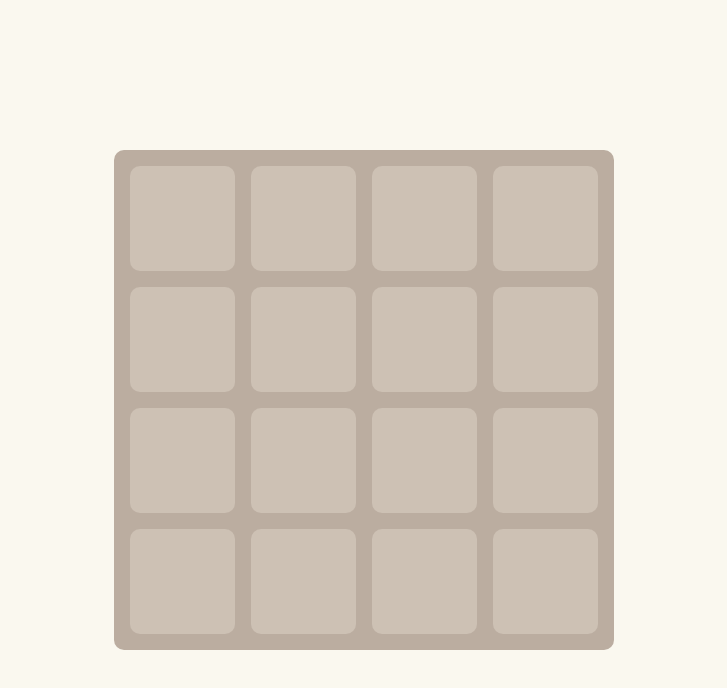
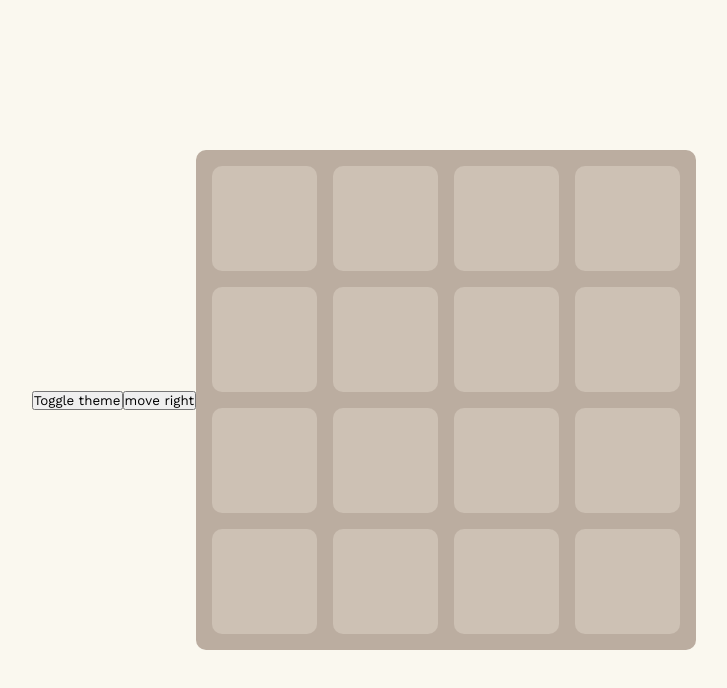
Before and after one commit to novacooo/2048-game, a React (Create React App) app: page / in a window 1280 px wide. Shown: the top 688 px of the page, without its empty margins (276-1003 px from the left). Built offline with nearby package versions, Linux system fonts and the light colour scheme.

Commit message:
Added moveRight function and some refactor for setTile function

```diff
--- a/src/components/atoms/Tile.tsx
+++ b/src/components/atoms/Tile.tsx
@@ -38,6 +38,8 @@ const Tile = ({ value }: TileProps) => {
         }
         setBgColor(tileColors.at(-1) as string);
       }
+    } else {
+      setBgColor(tileColors[0]);
     }
 
     if (value > 4) setTextColor(textTileLight);
--- a/src/components/organisms/Board.tsx
+++ b/src/components/organisms/Board.tsx
@@ -16,7 +16,7 @@ const Wrapper = styled.div`
 `;
 
 const Board = () => {
-  const { board, setTile } = useBoardContext() || {};
+  const { board, setTile, moveRight } = useBoardContext() || {};
 
   const handleClick = () => {
     if (setTile) {
@@ -29,11 +29,14 @@ const Board = () => {
   };
 
   return (
-    <Wrapper onClick={handleClick}>
-      {board?.map((row) =>
-        row.map((number, index) => <Tile key={index} value={number} />),
-      )}
-    </Wrapper>
+    <>
+      <button onClick={moveRight}>move right</button>
+      <Wrapper onClick={handleClick}>
+        {board?.map((row) =>
+          row.map((number, index) => <Tile key={index} value={number} />),
+        )}
+      </Wrapper>
+    </>
   );
 };
 
--- a/src/contexts/BoardContext.tsx
+++ b/src/contexts/BoardContext.tsx
@@ -1,11 +1,7 @@
 import { ReactNode, createContext, useContext, useState } from 'react';
 import BoardType from 'types/BoardType';
 import TileValueType from 'types/TileValueType';
-
-interface IBoardContext {
-  board: BoardType;
-  setTile: (row: number, col: number, value: TileValueType) => void;
-}
+import IBoardContext from 'interfaces/IBoardContext';
 
 interface BoardProviderProps {
   children: ReactNode;
@@ -20,28 +16,42 @@ const initialBoard: BoardType = [
 
 const BoardContext = createContext<IBoardContext | undefined>(undefined);
 
-export const useBoardContext = () => useContext(BoardContext);
-
 const BoardProvider = ({ children }: BoardProviderProps) => {
   const [board, setBoard] = useState<BoardType>(initialBoard);
 
   const setTile = (row: number, col: number, value: TileValueType) => {
-    setBoard((prevBoard) => [
-      ...prevBoard.slice(0, row),
-      [
-        ...prevBoard[row].slice(0, col),
-        value,
-        ...prevBoard[row].slice(col + 1),
-      ],
-      ...prevBoard.slice(row + 1),
-    ]);
+    setBoard((prevBoard) => {
+      const newBoard = prevBoard;
+      newBoard[row][col] = value;
+      return [...newBoard];
+    });
+  };
+
+  const moveRight = () => {
+    const boardSize = board.length;
+    const newBoard = board;
+
+    for (let i = 0; i < boardSize; i += 1) {
+      for (let j = 0; j < boardSize - 1; j += 1) {
+        for (let k = 0; k < boardSize - 1; k += 1) {
+          if (newBoard[i][k] > 0 && newBoard[i][k + 1] === 0) {
+            newBoard[i][k + 1] = newBoard[i][k];
+            newBoard[i][k] = 0;
+          }
+        }
+      }
+    }
+
+    setBoard(() => [...newBoard]);
   };
 
   return (
-    <BoardContext.Provider value={{ board, setTile }}>
+    <BoardContext.Provider value={{ board, setTile, moveRight }}>
       {children}
     </BoardContext.Provider>
   );
 };
 
+export const useBoardContext = () => useContext(BoardContext);
+
 export default BoardProvider;
--- a/src/contexts/ThemeModeContext.tsx
+++ b/src/contexts/ThemeModeContext.tsx
@@ -1,5 +1,5 @@
 import { ReactNode, createContext, useContext, useState } from 'react';
-import IThemeModeContext from 'interfaces/ThemeModeContext';
+import IThemeModeContext from 'interfaces/IThemeModeContext';
 
 interface ThemeModeProviderProps {
   children: ReactNode;
--- a/src/declarations/styled-components.d.ts
+++ b/src/declarations/styled-components.d.ts
@@ -1,6 +1,6 @@
 /* eslint-disable @typescript-eslint/no-empty-interface */
 import 'styled-components';
-import ITheme from 'interfaces/Theme';
+import ITheme from 'interfaces/ITheme';
 
 declare module 'styled-components' {
   export interface DefaultTheme extends ITheme {}
--- /dev/null
+++ b/src/interfaces/IBoardContext.ts
@@ -0,0 +1,10 @@
+import BoardType from 'types/BoardType';
+import TileValueType from 'types/TileValueType';
+
+interface IBoardContext {
+  board: BoardType;
+  setTile: (row: number, col: number, value: TileValueType) => void;
+  moveRight: () => void;
+}
+
+export default IBoardContext;
--- a/src/pages/Game.tsx
+++ b/src/pages/Game.tsx
@@ -1,5 +1,6 @@
 import styled from 'styled-components';
 import Board from 'components/organisms/Board';
+import { useThemeModeContext } from 'contexts/ThemeModeContext';
 
 const Wrapper = styled.div`
   display: flex;
@@ -8,10 +9,15 @@ const Wrapper = styled.div`
   height: 100%;
 `;
 
-const Game = () => (
-  <Wrapper>
-    <Board />
-  </Wrapper>
-);
+const Game = () => {
+  const { toggleTheme } = useThemeModeContext() || {};
+
+  return (
+    <Wrapper>
+      <button onClick={toggleTheme}>Toggle theme</button>
+      <Board />
+    </Wrapper>
+  );
+};
 
 export default Game;
--- a/src/styles/themes.ts
+++ b/src/styles/themes.ts
@@ -1,4 +1,4 @@
-import ITheme from 'interfaces/Theme';
+import ITheme from 'interfaces/ITheme';
 
 export const lightTheme: ITheme = {
   bgPrimary: '#faf8ef',
```
Also changed, not shown: src/interfaces/ITheme.ts (renamed from src/interfaces/Theme.ts), src/interfaces/IThemeModeContext.ts (renamed from src/interfaces/ThemeModeContext.ts), 1 other file (tests, documents, lock files or other folders).
